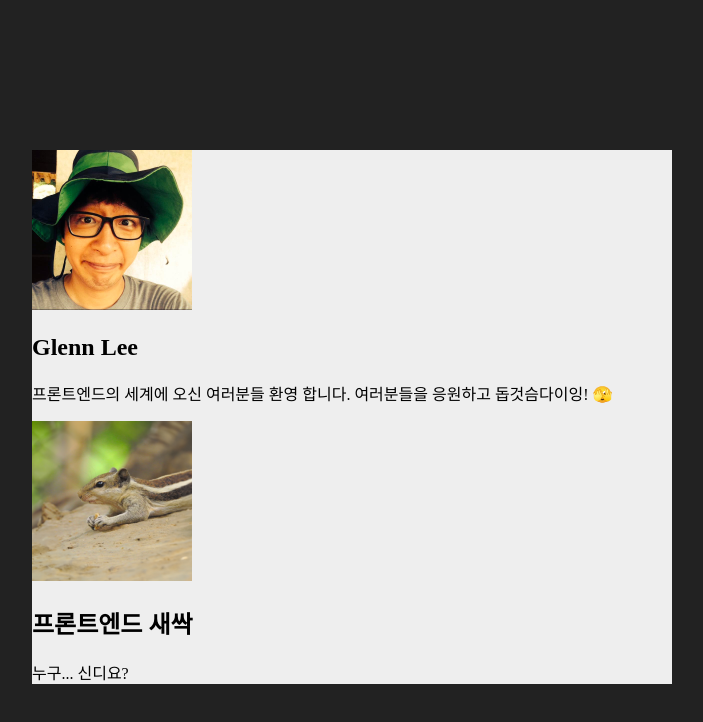
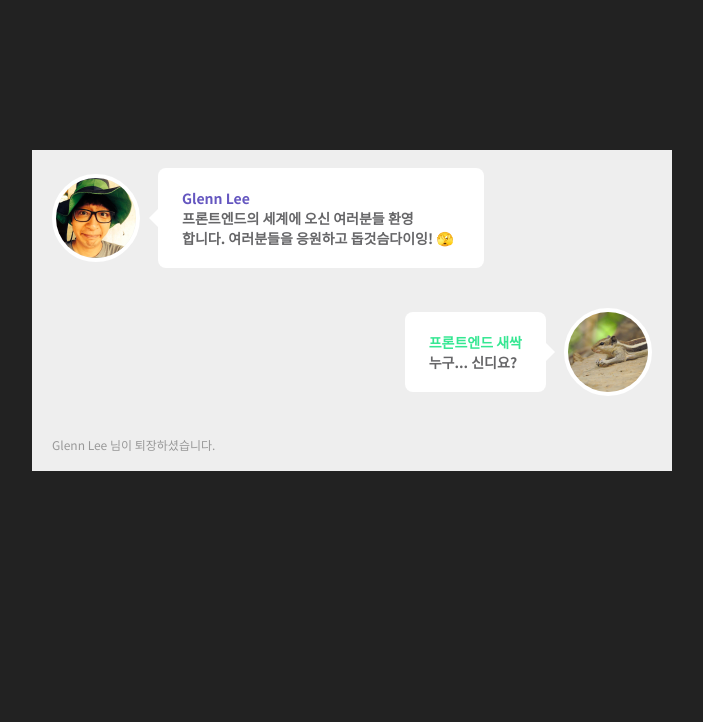
Before and after one commit to GeonWoo-LPS/chatbot, a plain HTML site: page index.html in a window 1280 px wide. Shown: the whole page, without its empty margins (288-991 px from the left). Drawn offline with Linux system fonts and the light colour scheme.

Commit message:
메세지 부분 완성

```diff
--- a/index.html
+++ b/index.html
@@ -4,6 +4,12 @@
         <meta charset="UTF-8" />
         <meta name="viewport" content="width=device-width, initial-scale=1.0" />
         <title>Document</title>
+        <link rel="preconnect" href="https://fonts.googleapis.com" />
+        <link rel="preconnect" href="https://fonts.gstatic.com" crossorigin />
+        <link
+            href="https://fonts.googleapis.com/css2?family=Noto+Sans+KR:wght@100..900&display=swap"
+            rel="stylesheet"
+        />
         <link rel="stylesheet" href="./style.css" />
     </head>
     <body>
@@ -11,7 +17,7 @@
             <div class="talk">
                 <div class="lee">
                     <img class="profile" src="./images/profile.png" />
-                    <div class="textbox">
+                    <div class="textbox left">
                         <h2>Glenn Lee</h2>
                         <p>
                             프론트엔드의 세계에 오신 여러분들 환영 합니다.
@@ -21,11 +27,16 @@
                 </div>
                 <div class="newbie">
                     <img class="profile" src="./images/lucky.png" />
-                    <div class="textbox">
+                    <div class="textbox right">
                         <h2>프론트엔드 새싹</h2>
                         <p>누구... 신디요?</p>
                     </div>
                 </div>
+                <footer class="footer">
+                    <div class="footer_text">
+                        Glenn Lee 님이 퇴장하셨습니다.
+                    </div>
+                </footer>
             </div>
         </div>
     </body>
--- a/style.css
+++ b/style.css
@@ -1,6 +1,19 @@
 /* Reset */
-body {
+body, p {
     margin: unset;
+}
+
+h2 {
+    margin: unset;
+    font-size: unset;
+    font-weight: unset;
+}
+
+/* Typography */
+:root {
+    font-family: 'Noto sans KR';
+    word-break: keep-all;
+    /* overflow-wrap: break-word; */
 }
 
 /* Component */
@@ -15,4 +28,85 @@ body {
 
 .talk {
     background-color: #EEEEEE;
+    display: flex;
+    flex-direction: column;
+    gap: 40px;
+    padding: 18px 20px;
 }
+
+.lee {
+    display: flex;
+    align-items: center;
+    gap: 18px;
+}
+
+.newbie {
+    display: flex;
+    flex-direction: row-reverse;
+    align-items: center;
+    gap: 18px;
+}
+
+.profile {
+    width: 80px;
+    height: 80px;
+    border: 4px solid white;
+    border-radius: 50%;
+
+}
+
+.textbox {
+    background-color: white;
+    padding: 20px 24px;
+    border-radius: 8px;
+    font-size: 14px;
+    font-weight: bold;
+    box-sizing: border-box;
+    color: #666668;
+    position: relative;
+}
+
+.lee .textbox {
+    max-width: 326px;
+}
+
+.lee .textbox h2 {
+    color: #6557C0;
+
+}
+
+.newbie .textbox h2 {
+    color: #35E792;
+
+}
+
+.left h2::before {
+    content: '';
+    width: 0;
+    height: 0;
+    border-width: 9px;
+    border-style: solid;
+    border-color: transparent white transparent transparent ;
+    position: absolute;
+    top: 0;
+    bottom: 0;
+    margin: auto -42px;
+}
+
+.right h2::after {
+    content: '';
+    width: 0;
+    height: 0;
+    border-width: 9px;
+    border-style: solid;
+    border-color: transparent transparent transparent white;
+    position: absolute;
+    top: 0;
+    bottom: 0;
+    margin: auto 24px;
+}
+
+.footer_text {
+    font-size: 12px;
+    color: #999999;
+}
```
